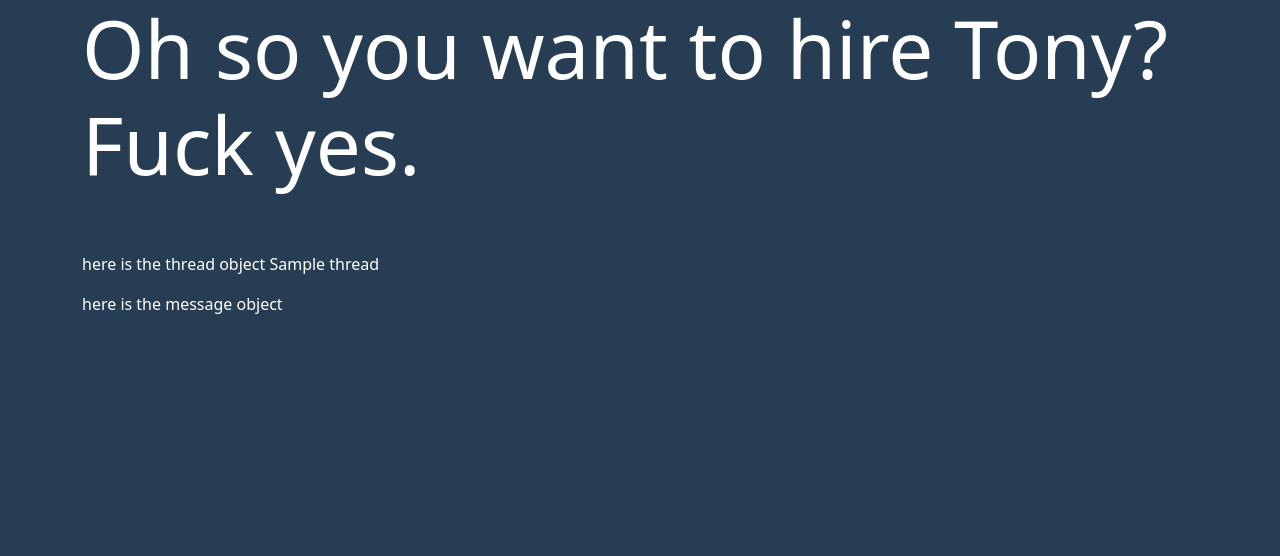
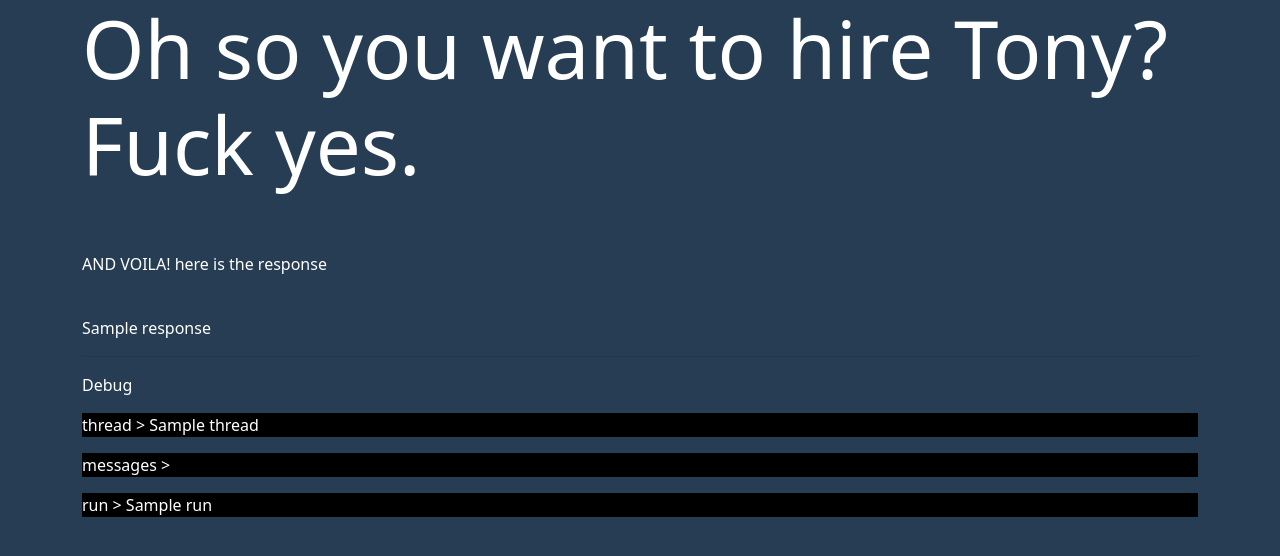
Before and after one commit to khalua/zoltar, a Flask app: template templates/assistant_response.html in a window 1280 px wide. Shown: the top 556 px of the page. Run offline with Flask 3, Linux system fonts and the light colour scheme; the template is opened without the code that fills it: most values are stand-ins (such as "Sample title", 1, 10 or a date in 2020).

Commit message:
kinda working! still getting weird timeout errors, and the assistant is not quite speaking in the first person

```diff
--- a/app.py
+++ b/app.py
@@ -4,6 +4,7 @@ import requests
 from gtts import gTTS
 import uuid
 from openai import OpenAI
+import time
 
 app = Flask(__name__)
 
@@ -11,8 +12,9 @@ client = OpenAI()
 
 API_KEY = os.environ.get('OPENAI_API_KEY')
 
-# API URL for GPT-4 (replace 'gpt-4' with the correct model identifier if different)
+# API & Assistant ID URL for GPT-4 (replace 'gpt-4' with the correct model identifier if different)
 API_URL = 'https://api.openai.com/v1/chat/completions'
+# my_assistant_id = 'asst_vTvJBSCPMwz4aDVjoOGu40pD'
 
 @app.route('/')
 def index():
@@ -29,27 +31,33 @@ def portfolio():
 
 @app.route('/submit_assistant', methods=['POST'])
 def submit_assistant():
-#    assistant = client.beta.assistants.create(
-#        name="Virtual Tony, UX Design Leader",
-#        instructions="You are a Tony Contreras, a UX Design Leader that persuades users to hire him.",
-#        model="gpt-4-turbo-preview"
-#    )
-#    assistant = 'asst_SiP2L7WRENHMOI1Ocx3Mr3sH'
-
+    # Initiate a thread cause this is the first visit on this sesh
     thread = client.beta.threads.create()
 
+    # create a message object from user input
     message = client.beta.threads.messages.create(
-        thread_id=thread.id,
-        role="user",
+        thread_id = thread.id,
+        role = "user",
         content=request.form['user_input']
     )
 
+    # this connects the thread id to the assistant and initiates that bozo
     run = client.beta.threads.runs.create(
-        thread_id=thread.id,
-        assistant_id='asst_SiP2L7WRENHMOI1Ocx3Mr3sH'
+        thread_id = thread.id,
+        assistant_id = "asst_vTvJBSCPMwz4aDVjoOGu40pD"
     )
 
-    return render_template('assistant_response.html', thread = thread, message = message)
+    time.sleep(30)
+
+    # initiates the messages object to capture the reply
+    messages = client.beta.threads.messages.list(
+        thread_id=thread.id
+    )
+
+    # the reply
+    response = messages.data[0].content[0].text.value
+
+    return render_template('assistant_response.html', thread = thread, messages = messages, response = response, run = run)
 
 
 
--- a/static/custom.css
+++ b/static/custom.css
@@ -20,10 +20,13 @@ h1 {
 
 h1.display-1 {
     margin-bottom: 60px;
-
-
 }
 
 p {
     color: white;
 }
+
+.debug {
+    color: white;
+    background-color: black;
+}
--- a/templates/assistant_response.html
+++ b/templates/assistant_response.html
@@ -6,8 +6,17 @@
 {% block content %}
 
     <h1 class="display-1">Oh so you want to hire Tony? Fuck yes.</h1>
+    <p>AND VOILA! here is the response</p>
+    <br>
+    <p>{{ response }}</p>
 
-    <p>here is the thread object {{ thread }} </p>
-    <p>here is the message object {{ message }} </p>
+    <hr>
+    <p>Debug</p>
+    <p class="debug">thread > {{ thread }} </p>
+    <p class="debug">messages > {{ messages }} </p>
+    <p class="debug">run > {{ run }} </p>
+
+
+
 
 {% endblock %}
```
